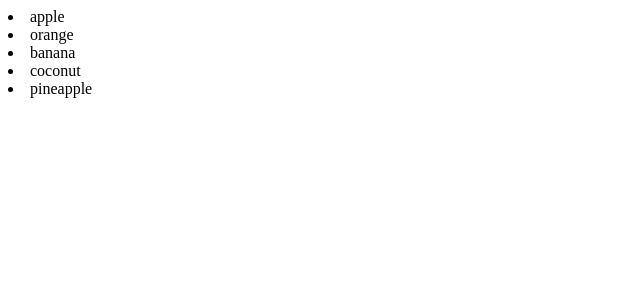
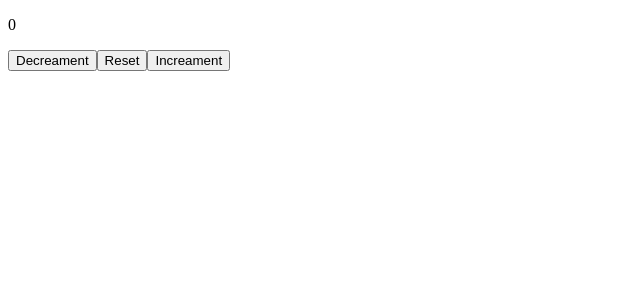
Before and after one commit to Gunalvijay/React, a React (Vite) app in the folder my-react-app/: page / in a window 1280 px wide. Shown: the top 300 px of the page, without its empty margins (0-640 px from the left). Built offline with nearby package versions, Linux system fonts and the light colour scheme.

Commit message:
Counter component added

```diff
--- a/my-react-app/src/App.jsx
+++ b/my-react-app/src/App.jsx
@@ -1,12 +1,11 @@
 import Card from "./Examples/Card";
 import Button from "./Examples/Button";
 import List from "./Examples/List";
+import Counter from "./Examples/Counter";
 
 function App() {
   return(
-    <>
-    <List />
-    </>
+    <Counter />
   )
 }
 
--- /dev/null
+++ b/my-react-app/src/Examples/Counter.jsx
@@ -0,0 +1,30 @@
+import { useState } from "react";
+
+function Counter(){
+
+    const [count, setCount] = useState(0);
+    console.log(count);
+
+    function Increse(){
+        setCount(count + 1);
+    }
+
+    function Reset(){
+        setCount(0);
+    }
+
+    function Decrease(){
+        setCount(count - 1);
+    }
+
+    return(
+        <div className="counter">
+            <p className="display-count">{count}</p>
+            <button onClick={Decrease} className="Inc">Decreament</button>
+            <button onClick={Reset} className="Res">Reset</button>
+            <button onClick={Increse} className="Dec">Increament</button>
+        </div>
+    )
+}
+
+export default Counter
```
